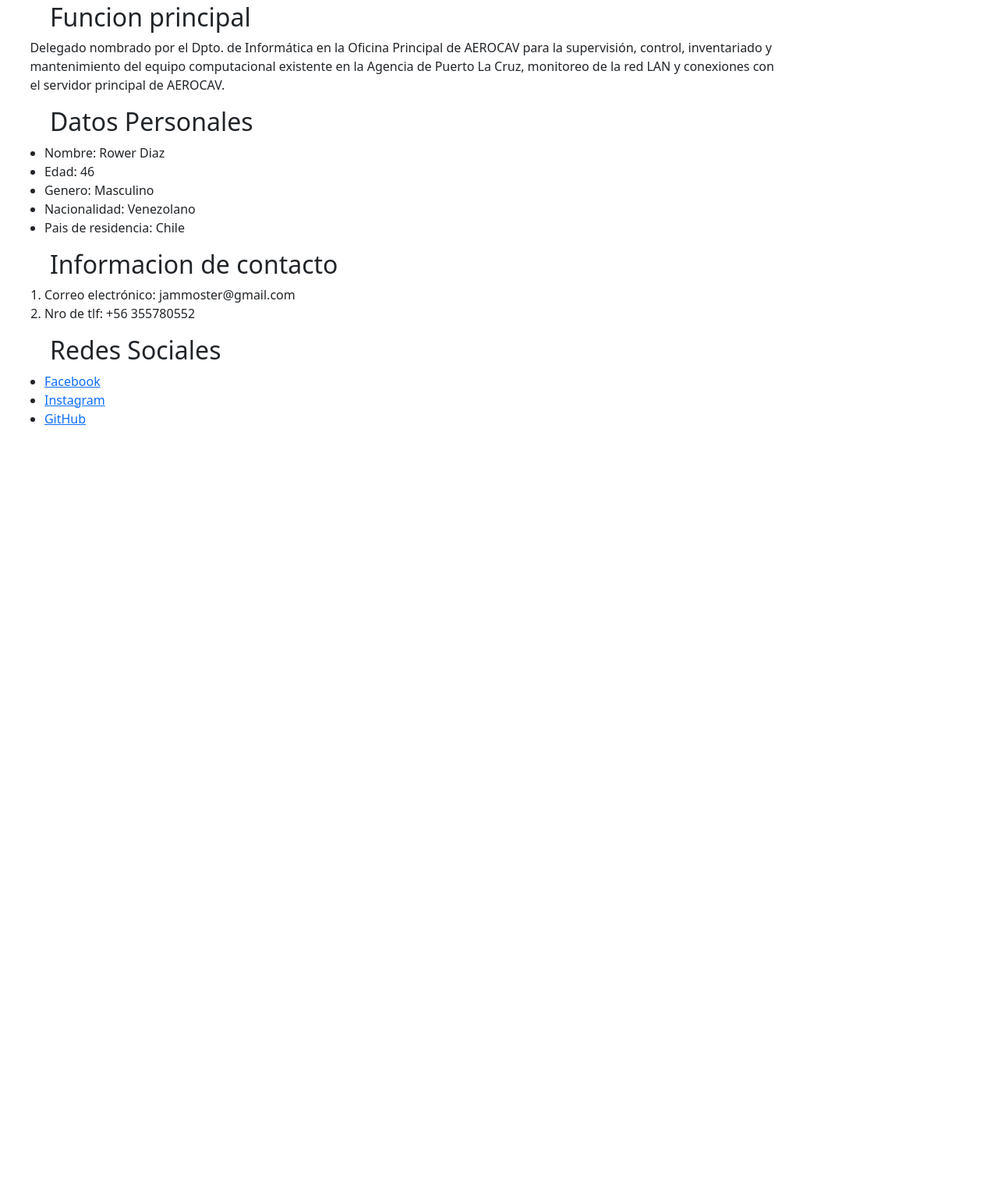
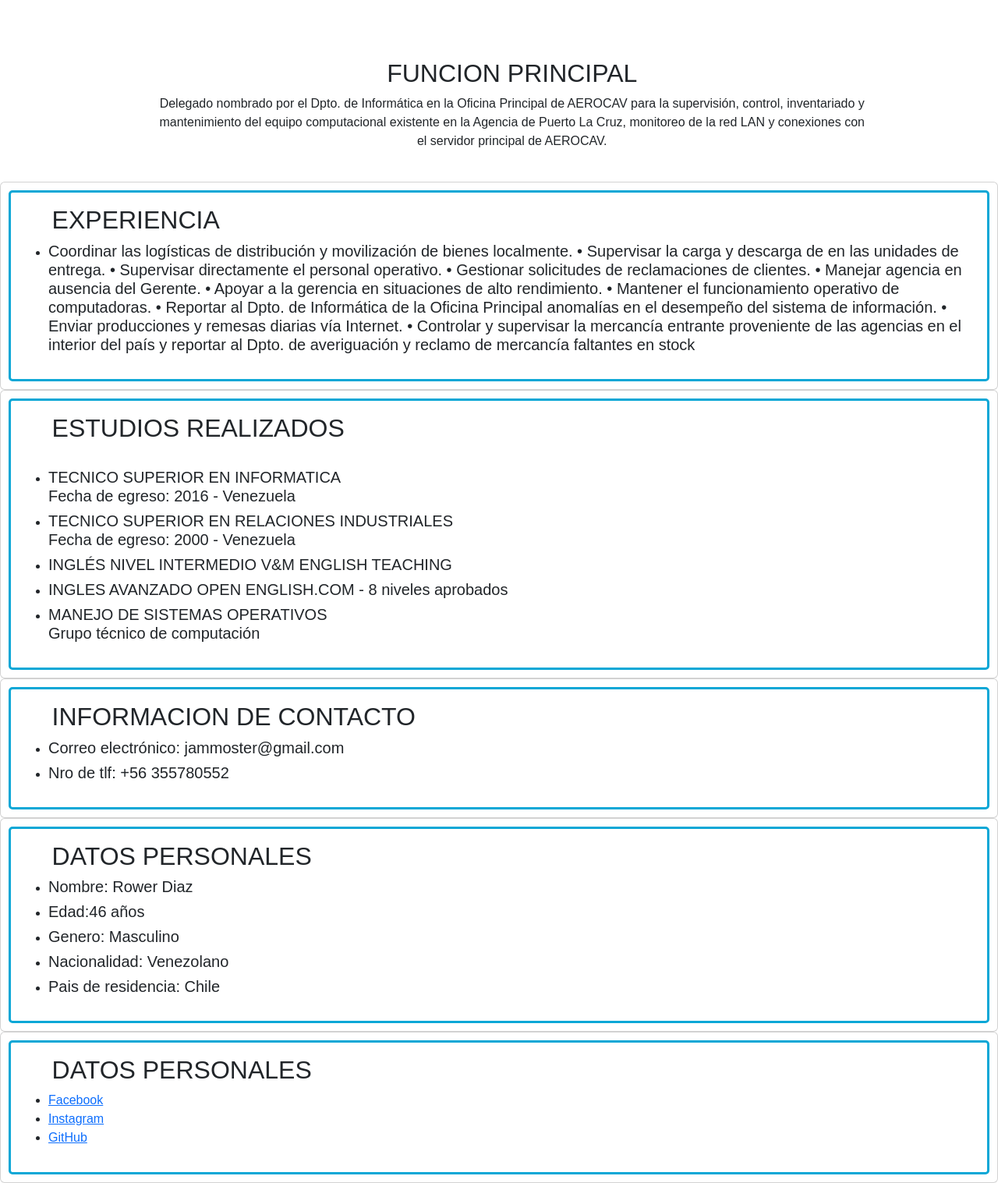
Before and after one commit to willicar27/PruebaFinal2.0, a plain HTML site: page index.html in a window 1280 px wide. Shown: the part 373-1890 px from the top of the page at 78% size. Before the commit the page ends 938 px from the top, so only its background shows below. Drawn offline with nearby package versions, Linux system fonts and the light colour scheme.

Commit message:
Estructuración del index

```diff
--- a/assets/css/style.css
+++ b/assets/css/style.css
@@ -1,26 +1,26 @@
-.containerFotoPerfil {
-    display: flex;
-    justify-content: center;
-    margin-top: 3%;
-  }
-
 h2 {
-    margin-left: 5%;
+  margin-left: 3%;
 }
 
 p {
   margin-left: 3%;
 }
 
-  li {
-    margin-left: 2%;
-  }
-  .row {
-    text-align: center; /* Centra el texto dentro del div */
-  }
-
 header img {
   max-width: 250px;
   max-height: 200px;
-    border-radius: 50%; /* Ajusta el radio de curvatura de la imagen */
+  margin-right: 10%;
+  border-radius: 30%;
 }
+main {
+  font-family: Arial, Helvetica, sans-serif;
+  font-weight:normal;
+}
+
+
+.card-body {
+  border: 3px solid rgb(11, 167, 214);
+  border-radius: 5px;
+  padding: 10px;
+  margin: 10px;
+}
--- a/index.html
+++ b/index.html
@@ -17,9 +17,8 @@
     <title>Curriculum Vitae</title>
   </head>
   <body>
-
     <!-- Barra de navegación -->
-    <nav class="navbar navbar-dark navbar-expand-lg bg-secondary navbar-font">
+    <nav class="navbar navbar-dark navbar-expand-lg bg-primary navbar-font">
       <div class="container-fluid">
         <button
           class="navbar-toggler"
@@ -28,67 +27,146 @@
           data-bs-target="#navbarNavAltMarkup"
           aria-controls="navbarNavAltMarkup"
           aria-expanded="false"
-            aria-label="Toggle navigation"
-          >
+          aria-label="Toggle navigation">
           <span class="navbar-toggler-icon"></span>
         </button>
         <div
           class="collapse navbar-collapse flex-row-reverse"
-            id="navbarNavAltMarkup"
-          >
+          id="navbarNavAltMarkup">
           <div class="navbar-nav">
             <a class="nav-link" href="./portafolio.html">PORTAFOLIO</a>
-
           </div>
         </div>
       </div>
     </nav>
 
-      <header
-        class="bg-secondary d-flex  align-items-center "
-      >
+    <!-- Seccion header -->
+
+    <header class="bg-primary d-flex align-items-center">
       <img
-          class="img-fluid px-4 my-5 my-sm-4"
+        class="img-fluid px-4 my-5 my-sm-6"
         src="./assets/img/foto de perfil.jpeg"
-          alt="Foto perfil"
-        />
+        alt="Foto perfil" />
       <div class="text-center text-md-start">
         <h1 class="display-1 fw-bold mb-2 me-0">Rower Díaz</h1>
-
       </div>
     </header>
 
+    <br /><br /><br />
 
-     <br><br><br>
     <main>
-
-        <h2>Funcion principal</h2>
+      <section class="container py-4 text-center">
+        <h2>FUNCION PRINCIPAL</h2>
 
         <p>
-          Delegado nombrado por el Dpto. de Informática en la Oficina Principal de
-          AEROCAV para la supervisión, control, inventariado y <br> mantenimiento del
-          equipo computacional existente en la Agencia de Puerto La Cruz, monitoreo
-          de la red LAN y conexiones con <br> el servidor principal de AEROCAV.
+          Delegado nombrado por el Dpto. de Informática en la Oficina Principal
+          de AEROCAV para la supervisión, control, inventariado y <br />
+          mantenimiento del equipo computacional existente en la Agencia de
+          Puerto La Cruz, monitoreo de la red LAN y conexiones con <br />
+          el servidor principal de AEROCAV.
+        </p>
+      </section>
 
-        </p>
+      <div class="card">
+        <div class="card-body">
+          <h2>EXPERIENCIA</h2>
+          <ul>
+            <li>
+              <h5>
+                Coordinar las logísticas de distribución y movilización de
+                bienes localmente. • Supervisar la carga y descarga de en las
+                unidades de entrega. • Supervisar directamente el personal
+                operativo. • Gestionar solicitudes de reclamaciones de clientes.
+                • Manejar agencia en ausencia del Gerente. • Apoyar a la
+                gerencia en situaciones de alto rendimiento. • Mantener el
+                funcionamiento operativo de computadoras. • Reportar al Dpto. de
+                Informática de la Oficina Principal anomalías en el desempeño
+                del sistema de información. • Enviar producciones y remesas
+                diarias vía Internet. • Controlar y supervisar la mercancía
+                entrante proveniente de las agencias en el interior del país y
+                reportar al Dpto. de averiguación y reclamo de mercancía
+                faltantes en stock
+                <br />
+              </h5>
+            </li>
+          </ul>
+        </div>
+      </div>
 
-        <h2>Datos Personales</h2>
+      <div class="card">
+        <div class="card-body">
+          <h2>ESTUDIOS REALIZADOS</h2>
+          <br />
+          <ul>
+            <li>
+              <h5>
+                TECNICO SUPERIOR EN INFORMATICA <br />
+                Fecha de egreso: 2016 - Venezuela
+              </h5>
+            </li>
+            <li>
+              <h5>
+                TECNICO SUPERIOR EN RELACIONES INDUSTRIALES <br />
+                Fecha de egreso: 2000 - Venezuela
+              </h5>
+            </li>
+            <li>
+              <h5>INGLÉS NIVEL INTERMEDIO V&M ENGLISH TEACHING</h5>
+            </li>
+            <li>
+              <h5>INGLES AVANZADO OPEN ENGLISH.COM - 8 niveles aprobados</h5>
+            </li>
 
+            <li>
+              <h5>
+                MANEJO DE SISTEMAS OPERATIVOS <br />Grupo técnico de computación
+              </h5>
+            </li>
+          </ul>
+        </div>
+      </div>
+
+      <div class="card">
+        <div class="card-body">
+          <h2>INFORMACION DE CONTACTO</h2>
           <ul>
-          <li>Nombre: Rower Diaz</li>
-          <li>Edad: 46</li>
-          <li>Genero: Masculino</li>
-          <li>Nacionalidad: Venezolano</li>
-          <li>Pais de residencia: Chile</li>
+            <li>
+              <h5>Correo electrónico: jammoster@gmail.com</h5>
+            </li>
+            <li>
+              <h5>Nro de tlf: +56 355780552</h5>
+            </li>
           </ul>
-        <h2>Informacion de contacto</h2>
-        <ol>
-          <li>Correo electrónico: jammoster@gmail.com</li>
-          <li>Nro de tlf: +56 355780552</li>
-        </ol>
+        </div>
+      </div>
 
-        <h2>Redes Sociales</h2>
+      <div class="card">
+        <div class="card-body">
+          <h2>DATOS PERSONALES</h2>
+          <ul>
+            <li>
+              <h5>Nombre: Rower Diaz</h5>
+            </li>
+            <li>
+              <h5>Edad:46 años</h5>
+            </li>
+            <li>
+              <h5>Genero: Masculino</h5>
+            </li>
+            <li>
+              <h5>Nacionalidad: Venezolano</h5>
+            </li>
 
+            <li>
+              <h5>Pais de residencia: Chile</h5>
+            </li>
+          </ul>
+        </div>
+      </div>
+
+      <div class="card">
+        <div class="card-body">
+          <h2>DATOS PERSONALES</h2>
           <ul>
             <li>
               <a href="https://web.facebook.com/?locale=es_LA&_rdc=1&_rdr"
@@ -102,10 +180,8 @@
               <a href="https://github.com/Row-Diaz">GitHub</a>
             </li>
           </ul>
-
+        </div>
+      </div>
     </main>
-
-
-
   </body>
 </html>
```
Also changed, not shown: assets/css/normalize.css. Lines whose indentation alone changed are shown as unchanged.
